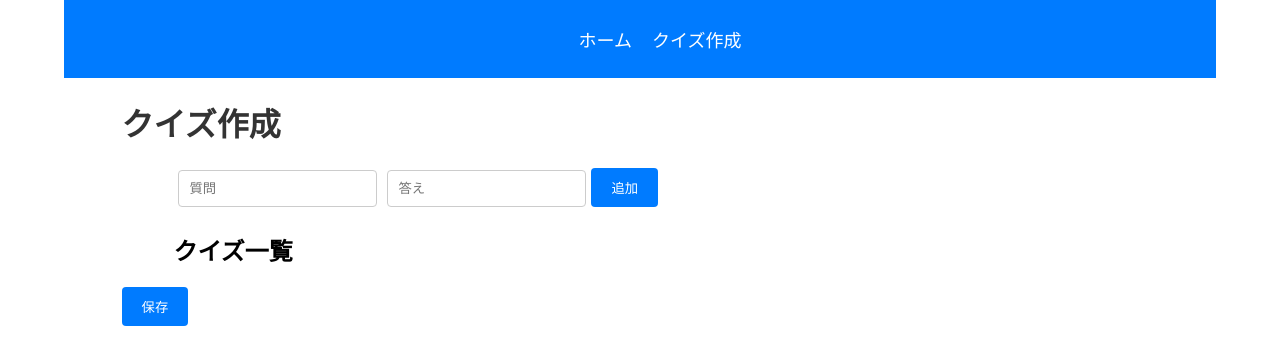
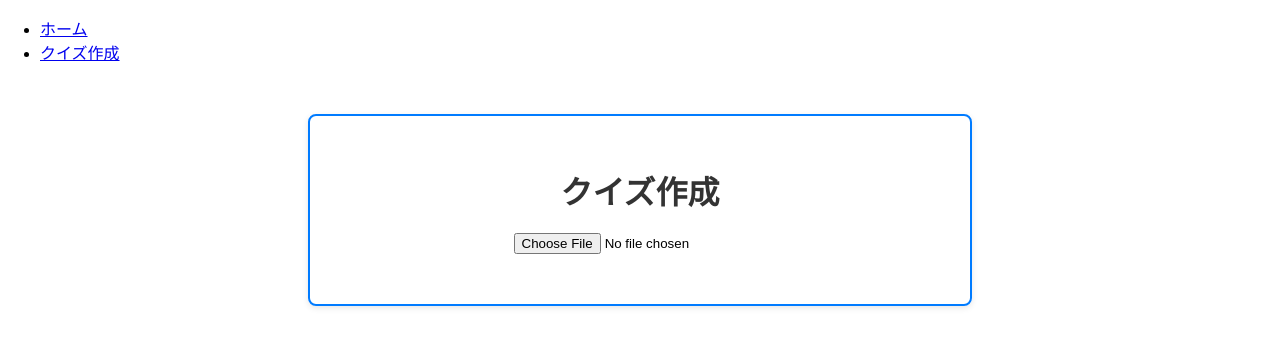
Before and after one commit to takoyakibot/chin2, a React (Create React App) app: page /create-quiz in a window 1280 px wide. Shown: the top 364 px of the page. Built offline with nearby package versions, Linux system fonts and the light colour scheme.

Commit message:
セッションへの保存

```diff
--- a/src/CreateQuiz.js
+++ b/src/CreateQuiz.js
@@ -1,53 +1,34 @@
-import React, { useState } from 'react';
-import { useNavigate } from 'react-router-dom'; // useHistoryからuseNavigateに変更
-import './style.css'; // 共通のスタイルシートを読み込む
+import React, { useState, useEffect } from 'react';
+import './style.css'; // スタイルシートをインポート
 
 const CreateQuiz = () => {
-  const navigate = useNavigate(); // useHistoryからuseNavigateに変更
-  const [quizData, setQuizData] = useState([]);
-  const [question, setQuestion] = useState('');
-  const [answer, setAnswer] = useState('');
+  const [selectedImage, setSelectedImage] = useState(null);
 
-  const handleAddQuiz = () => {
-    const newQuizData = [...quizData, { question, answer }];
-    setQuizData(newQuizData);
-    setQuestion('');
-    setAnswer('');
-  };
+  // ページロード時にセッションストレージから保存された画像パス情報を取得
+  useEffect(() => {
+    const savedImagePath = sessionStorage.getItem('selectedImagePath');
+    if (savedImagePath) {
+      setSelectedImage(savedImagePath);
+    }
+  }, []);
 
-  const handleSaveQuiz = () => {
-    // ここでクイズデータを保存するAPIを呼び出す処理を書く（モックの場合は省略）
-    console.log('クイズデータを保存しました:', quizData);
-    navigate('/'); // useHistoryからnavigateに変更
+  const handleImageSelect = (event) => {
+    const imageFile = event.target.files[0];
+    const imageUrl = URL.createObjectURL(imageFile);
+    setSelectedImage(imageUrl);
+    // 選択した画像のパス情報をセッションストレージに保存
+    sessionStorage.setItem('selectedImagePath', imageUrl);
   };
 
   return (
-    <div>
+    <div className="container">
       <h1>クイズ作成</h1>
-      <div>
-        <input
-          type="text"
-          placeholder="質問"
-          value={question}
-          onChange={(e) => setQuestion(e.target.value)}
-        />
-        <input
-          type="text"
-          placeholder="答え"
-          value={answer}
-          onChange={(e) => setAnswer(e.target.value)}
-        />
-        <button onClick={handleAddQuiz}>追加</button>
+      <div className="image-select">
+        {/* 画像選択フィールドの画像表示領域 */}
+        {selectedImage && <img src={selectedImage} alt="Selected" />}
+        {/* 画像選択ボタン */}
+        <input type="file" onChange={handleImageSelect} accept="image/*" />
       </div>
-      <div>
-        <h2>クイズ一覧</h2>
-        {quizData.map((quiz, index) => (
-          <div key={index}>
-            <span>{index + 1}. 質問: {quiz.question}, 答え: {quiz.answer}</span>
-          </div>
-        ))}
-      </div>
-      <button onClick={handleSaveQuiz}>保存</button>
     </div>
   );
 };
--- a/src/style.css
+++ b/src/style.css
@@ -5,36 +5,10 @@ body {
   padding: 0;
 }
 
-div {
-  padding-left: 5%;
-  padding-right: 5%;
-}
-
-nav {
-  background-color: #007bff;
-  padding: 10px;
-}
-
-nav ul {
-  list-style: none;
-  display: flex;
-  justify-content: center;
-}
-
-nav li {
-  margin: 0 10px;
-}
-
-nav a {
-  text-decoration: none;
-  color: #fff;
-  font-size: 18px;
-}
-
 .container {
   width: 80%;
   max-width: 600px;
-  margin: 0 auto;
+  margin: 50px auto;
   padding: 30px;
   border: 2px solid #007bff;
   border-radius: 8px;
@@ -48,29 +22,11 @@ h1 {
   margin-bottom: 20px;
 }
 
-p {
-  font-size: 18px;
-  color: #666;
-  margin-bottom: 30px;
+.image-select {
+  margin-bottom: 20px;
 }
 
-input {
-  padding: 10px;
-  margin: 5px;
-  border: 1px solid #ccc;
-  border-radius: 4px;
+.image-select img {
+  max-width: 100%;
+  margin-bottom: 10px;
 }
-
-button {
-  padding: 10px 20px;
-  background-color: #007bff;
-  color: #fff;
-  border: none;
-  border-radius: 4px;
-  cursor: pointer;
-  transition: background-color 0.3s;
-}
-
-button:hover {
-  background-color: #0056b3;
-}
```
